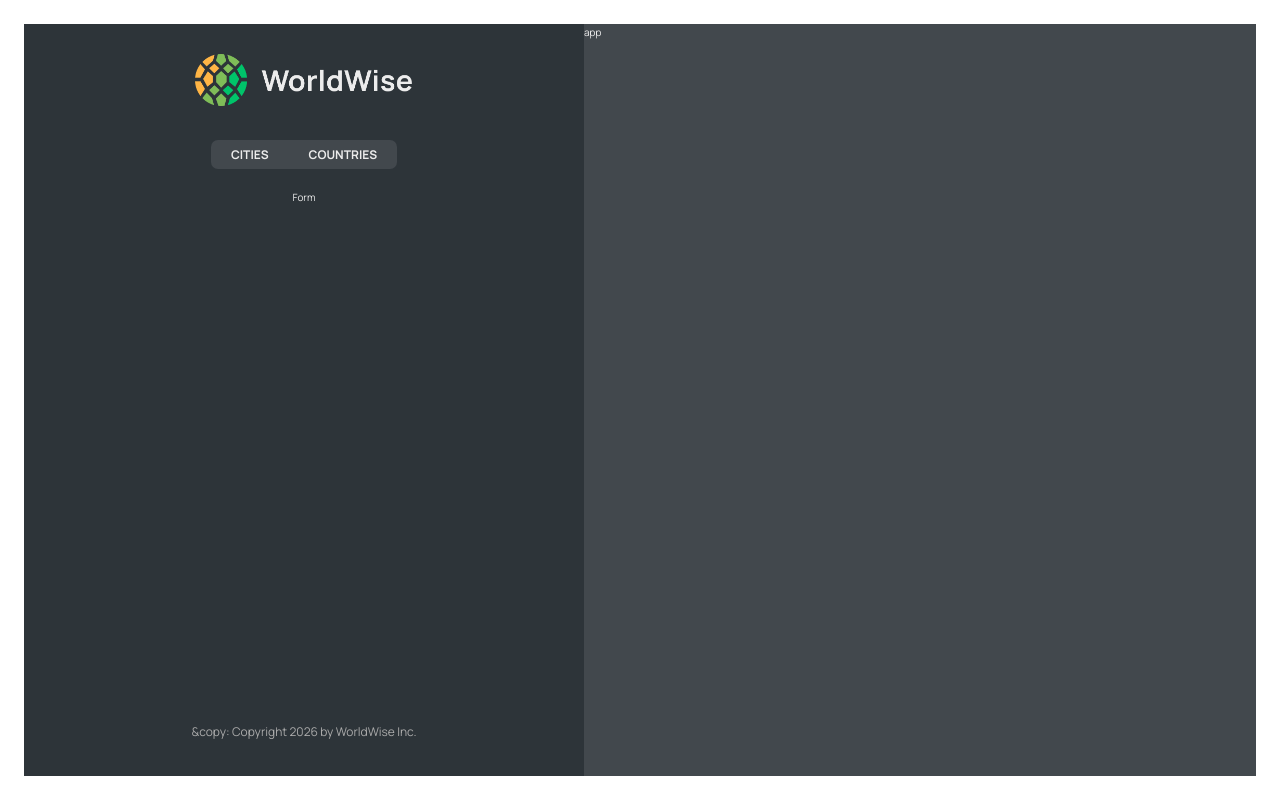
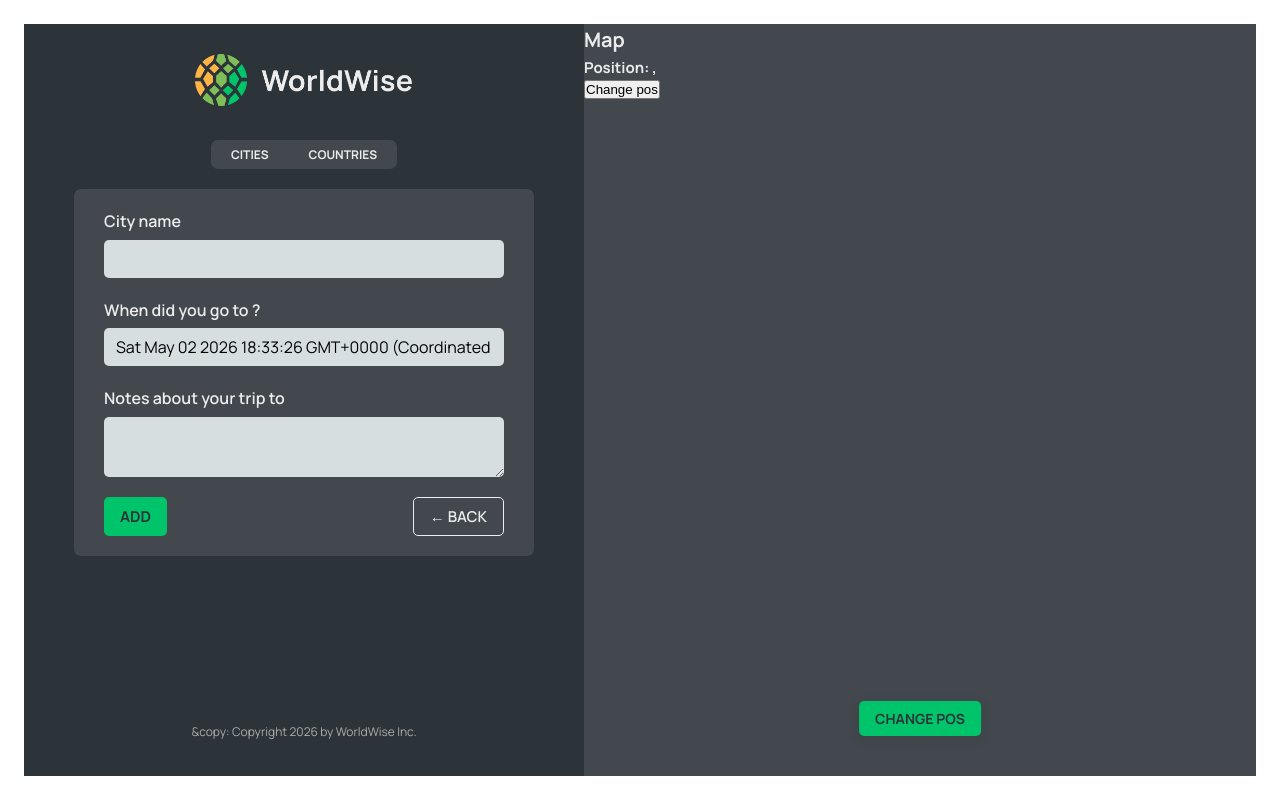
Before and after one commit to alhbib699/react-worldwise, a React (Vite) app: page /app/form in a window 1280 px wide. Built offline with nearby package versions, Linux system fonts and the light colour scheme; data requests are answered from the project's data file.

Commit message:
add dynamic city routes and sync map position with URL search parameters

```diff
--- a/src/App.jsx
+++ b/src/App.jsx
@@ -1,4 +1,4 @@
-import { BrowserRouter, Route, Routes } from "react-router-dom";
+import { BrowserRouter, Navigate, Route, Routes } from "react-router-dom";
 import "./index.css";
 import Product from "./pages/Product";
 import Pricing from "./pages/Pricing";
@@ -9,6 +9,8 @@
 import CityList from "./components/CityList";
 import { useEffect, useState } from "react";
 import CountryList from "./components/CountryList";
+import City from "./components/City";
+import Form from "./components/Form";
 
 const BASE_URL = "http://localhost:9000";
 
@@ -38,12 +40,13 @@
         <Route path="/" element={<HomePage />} />
         <Route path="product" element={<Product />} />
         <Route path="pricing" element={<Pricing />} />
-        <Route path="/login" element={<Login />} />
+        <Route path="login" element={<Login />} />
         <Route path="app" element={<AppLayout />}>
-          <Route index element={<CityList cities={cities} isLoading={isLoading}/>} />
+          <Route index element={<Navigate replace to="cities"/>} />
           <Route path="cities" element={<CityList cities={cities} isLoading={isLoading}/>} />
+          <Route path="cities/:id" element={<City/>}/>
           <Route path="countries" element={<CountryList cities={cities} isLoading={isLoading}/>} />
-          <Route path="form" element={<p>Form</p>} />
+          <Route path="form" element={<Form />} />
         </Route>
         <Route path="*" element={<PageNotFound />} />
       </Routes>
--- /dev/null
+++ b/src/components/Button.jsx
@@ -0,0 +1,11 @@
+import styles from "./Button.module.css";
+
+function Button({ children, onclick, type }) {
+  return (
+    <button onClick={onclick} className={`${styles.btn} ${styles[type]}`}>
+      {children}
+    </button>
+  );
+}
+
+export default Button;
--- /dev/null
+++ b/src/components/Button.module.css
@@ -0,0 +1,35 @@
+.btn {
+  color: inherit;
+  text-transform: uppercase;
+  padding: 0.8rem 1.6rem;
+  font-family: inherit;
+  font-size: 1.5rem;
+  border: none;
+  border-radius: 5px;
+  cursor: pointer;
+}
+
+.primary {
+  font-weight: 700;
+  background-color: var(--color-brand--2);
+  color: var(--color-dark--1);
+}
+
+.back {
+  font-weight: 600;
+  background: none;
+  border: 1px solid currentColor;
+}
+
+.position {
+  font-weight: 700;
+  position: absolute;
+  z-index: 1000;
+  font-size: 1.4rem;
+  bottom: 4rem;
+  left: 50%;
+  transform: translateX(-50%);
+  background-color: var(--color-brand--2);
+  color: var(--color-dark--1);
+  box-shadow: 0 0.4rem 1.2rem rgba(36, 42, 46, 0.16);
+}
--- /dev/null
+++ b/src/components/City.jsx
@@ -0,0 +1,82 @@
+import { useParams, useSearchParams } from "react-router-dom";
+import styles from "./City.module.css";
+
+const flagEmojiToPNG = (flag) => {
+  var countryCode = Array.from(flag, (codeUnit) => codeUnit.codePointAt())
+    .map((char) => String.fromCharCode(char - 127397).toLowerCase())
+    .join("");
+  return (
+    <img src={`https://flagcdn.com/24x18/${countryCode}.png`} alt="flag" />
+  );
+};
+
+const formatDate = (date) =>
+  new Intl.DateTimeFormat("en", {
+    day: "numeric",
+    month: "long",
+    year: "numeric",
+    weekday: "long",
+  }).format(new Date(date));
+
+function City() {
+  const { id } = useParams();
+  const [searchParams, setSearchParams] = useSearchParams();
+  const lat = searchParams.get("lat");
+  const lng = searchParams.get("lng");
+  // TEMP DATA
+  const currentCity = {
+    cityName: "Lisbon",
+    emoji: "🇵🇹",
+    date: "2027-10-31T15:59:59.138Z",
+    notes: "My favorite city so far!",
+  };
+
+  const { cityName, emoji, date, notes } = currentCity;
+  return (
+    <>
+      <h1>City{id}</h1>
+      <p>
+        Position: {lat},{lng}
+      </p>
+    </>
+  );
+
+  // return (
+  //   <div className={styles.city}>
+  //     <div className={styles.row}>
+  //       <h6>City name</h6>
+  //       <h3>
+  //         <span>{flagEmojiToPNG(emoji)}</span> {cityName}
+  //       </h3>
+  //     </div>
+
+  //     <div className={styles.row}>
+  //       <h6>You went to {cityName} on</h6>
+  //       <p>{formatDate(date || null)}</p>
+  //     </div>
+
+  //     {notes && (
+  //       <div className={styles.row}>
+  //         <h6>Your notes</h6>
+  //         <p>{notes}</p>
+  //       </div>
+  //     )}
+
+  //     <div className={styles.row}>
+  //       <h6>Learn more</h6>
+  //       <a
+  //         href={`https://en.wikipedia.org/wiki/${cityName}`}
+  //         target="_blank"
+  //         rel="noreferrer"
+  //       >
+  //         Check out {cityName} on Wikipedia &rarr;
+  //       </a>
+  //     </div>
+
+  //     <div>
+  //     </div>
+  //   </div>
+  // );
+}
+
+export default City;
--- /dev/null
+++ b/src/components/City.module.css
@@ -0,0 +1,47 @@
+.city {
+  padding: 2rem 3rem;
+  max-height: 70%;
+  background-color: var(--color-dark--2);
+  border-radius: 7px;
+  overflow: scroll;
+
+  width: 100%;
+  display: flex;
+  flex-direction: column;
+  gap: 2rem;
+}
+
+.row {
+  display: flex;
+  flex-direction: column;
+  gap: 0.5rem;
+}
+
+.city h6 {
+  text-transform: uppercase;
+  font-size: 1.1rem;
+  font-weight: 900;
+  color: var(--color-light--1);
+}
+
+.city h3 {
+  font-size: 1.9rem;
+  display: flex;
+  align-items: center;
+  gap: 1rem;
+}
+
+.city h3 span {
+  font-size: 3.2rem;
+  line-height: 1;
+}
+
+.city p {
+  font-size: 1.6rem;
+}
+
+.city a:link,
+.city a:visited {
+  font-size: 1.6rem;
+  color: var(--color-brand--1);
+}
--- a/src/components/CityItem.jsx
+++ b/src/components/CityItem.jsx
@@ -1,3 +1,4 @@
+import { Link } from "react-router-dom";
 import styles from "./CityItem.module.css";
 const flagEmojiToPNG = (flag) => {
   var countryCode = Array.from(flag, (codeUnit) => codeUnit.codePointAt())
@@ -16,13 +17,15 @@
   }).format(new Date(date));
 
 function CityItem({ city }) {
-  const { cityName, emoji, date } = city;
+  const { cityName, emoji, date, id, position } = city;
   return (
-    <li className={styles.cityItem}>
+    <li >
+      <Link className={styles.cityItem} to={`${id}?lat=${position.lat}&lng=${position.lng}`}>
       <span className={styles.emoji}>{flagEmojiToPNG(emoji)}</span>
       <h3 className={styles.name}>{cityName}</h3>
       <time className={styles.date}>{formatDate(date)}</time>
       <button className={styles.deleteBtn}>&times;</button>
+      </Link>
     </li>
   );
 }
--- /dev/null
+++ b/src/components/Form.jsx
@@ -0,0 +1,70 @@
+// "https://api.bigdatacloud.net/data/reverse-geocode-client?latitude=0&longitude=0"
+
+import { useState } from "react";
+
+import styles from "./Form.module.css";
+import Button from "./Button";
+import { useNavigate } from "react-router-dom";
+
+function convertToEmoji(countryCode) {
+  const codePoints = countryCode
+    .toUpperCase()
+    .split("")
+    .map((char) => 127397 + char.charCodeAt());
+  return String.fromCodePoint(...codePoints);
+}
+
+function Form() {
+  const navigate = useNavigate();
+  const [cityName, setCityName] = useState("");
+  const [country, setCountry] = useState("");
+  const [date, setDate] = useState(new Date());
+  const [notes, setNotes] = useState("");
+
+  return (
+    <form className={styles.form}>
+      <div className={styles.row}>
+        <label htmlFor="cityName">City name</label>
+        <input
+          id="cityName"
+          onChange={(e) => setCityName(e.target.value)}
+          value={cityName}
+        />
+        {/* <span className={styles.flag}>{convertToEmoji({emoji})}</span> */}
+      </div>
+
+      <div className={styles.row}>
+        <label htmlFor="date">When did you go to {cityName}?</label>
+        <input
+          id="date"
+          onChange={(e) => setDate(e.target.value)}
+          value={date}
+        />
+      </div>
+
+      <div className={styles.row}>
+        <label htmlFor="notes">Notes about your trip to {cityName}</label>
+        <textarea
+          id="notes"
+          onChange={(e) => setNotes(e.target.value)}
+          value={notes}
+        />
+      </div>
+
+      <div className={styles.buttons}>
+        <Button type="primary">Add</Button>
+        <Button
+          type="back"
+          onclick={(e) => {
+            e.preventDefault();
+            navigate(-1);
+          }}
+        >
+          &larr; Back
+        </Button>
+      </div>
+    </form>
+  );
+}
+
+export default Form;
--- /dev/null
+++ b/src/components/Form.module.css
@@ -0,0 +1,44 @@
+.form {
+  background-color: var(--color-dark--2);
+  border-radius: 7px;
+  padding: 2rem 3rem;
+  width: 100%;
+  display: flex;
+  flex-direction: column;
+  gap: 2rem;
+}
+
+.row {
+  display: flex;
+  flex-direction: column;
+  gap: 0.5rem;
+  position: relative;
+}
+
+.buttons {
+  display: flex;
+  justify-content: space-between;
+}
+
+.flag {
+  position: absolute;
+  right: 1rem;
+  top: 2.7rem;
+  font-size: 2.8rem;
+}
+
+.form.loading {
+  opacity: 0.3;
+}
+
+.form.loading button {
+  pointer-events: none;
+  background-color: var(--color-light--1);
+  border: 1px solid var(--color-light--1);
+  color: var(--color-dark--0);
+}
+
+:global(.react-datepicker) {
+  font-family: inherit;
+  font-size: 1.2rem;
+}
--- a/src/components/Map.jsx
+++ b/src/components/Map.jsx
@@ -1,11 +1,29 @@
-import styles from './Map.module.css'
+import { useNavigate, useSearchParams } from "react-router-dom";
+import styles from "./Map.module.css";
+import Button from "./Button";
 
 function Map() {
-    return (
-        <div className={styles.mapContainer}>
-            app
-        </div>
-    )
+  const navigate = useNavigate();
+  const [searchParams, setSearchParams] = useSearchParams();
+  const lat = searchParams.get("lat");
+  const lng = searchParams.get("lng");
+  return (
+    <div className={styles.mapContainer} onClick={()=> navigate("form")}>
+      <h1>Map</h1>
+      <h2>
+        Position: {lat} , {lng}
+      </h2>
+      <Button type="position" onclick={() => {
+          setSearchParams({ lat: 50, lng: 23 })}}>Change pos</Button>
+      <button
+        onClick={() => {
+          setSearchParams({ lat: 50, lng: 23 });
+        }}
+      >
+        Change pos
+      </button>
+    </div>
+  );
 }
 
-export default Map
+export default Map;
```
